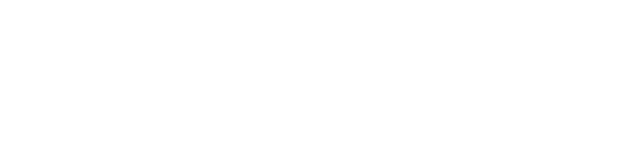
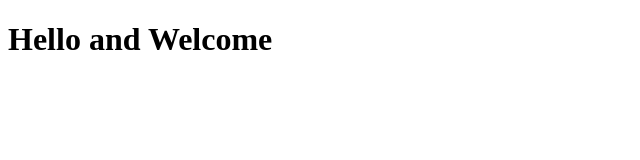
Before and after one commit to tmilliken/cs50w, a plain HTML site: page index.html in a window 1280 px wide. Shown: the whole page, without its empty margins (0-640 px from the left). Drawn offline with Linux system fonts and the light colour scheme.

Commit message:
Update index.html
added H1

```diff
--- a/index.html
+++ b/index.html
@@ -16,7 +16,7 @@
         <!--[if lt IE 7]>
             <p class="browsehappy">You are using an <strong>outdated</strong> browser. Please <a href="#">upgrade your browser</a> to improve your experience.</p>
         <![endif]-->
-
+        <h1>Hello and Welcome</h1>
         <script src="" async defer></script>
     </body>
 </html>
```
